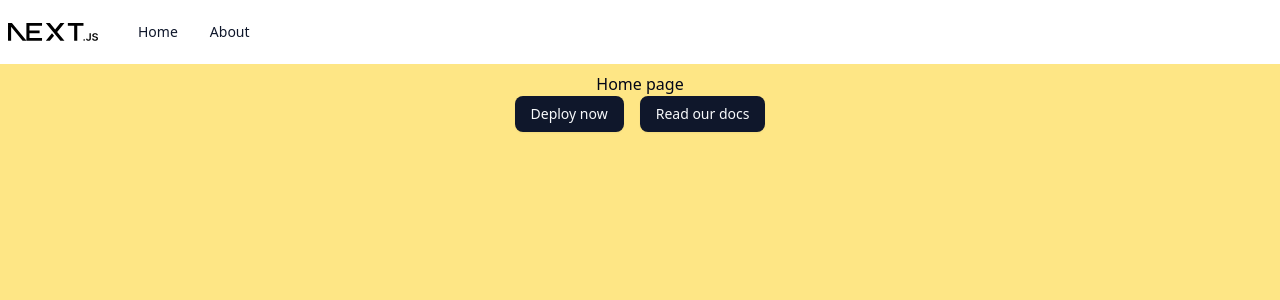
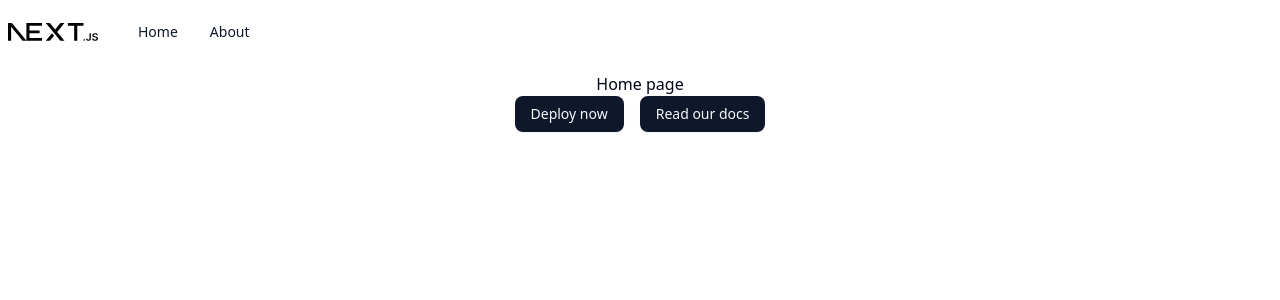
Before and after one commit to martinc1991/template-nextjs-shadcn-prisma, a Next.js app: page / in a window 1280 px wide. Shown: the top 300 px of the page. Built offline with nearby package versions, Linux system fonts and the light colour scheme.

Commit message:
Remove background color

```diff
--- a/src/app/layout.tsx
+++ b/src/app/layout.tsx
@@ -18,7 +18,7 @@ export default function RootLayout({ children }: Readonly<{ children: React.Reac
           <AppSidebar />
           <div className='flex flex-1 flex-col'>
             <Header />
-            <main className='flex flex-1 flex-col bg-amber-200 p-2'>{children}</main>
+            <main className='flex flex-1 flex-col p-2'>{children}</main>
           </div>
         </SidebarProvider>
       </body>
```
